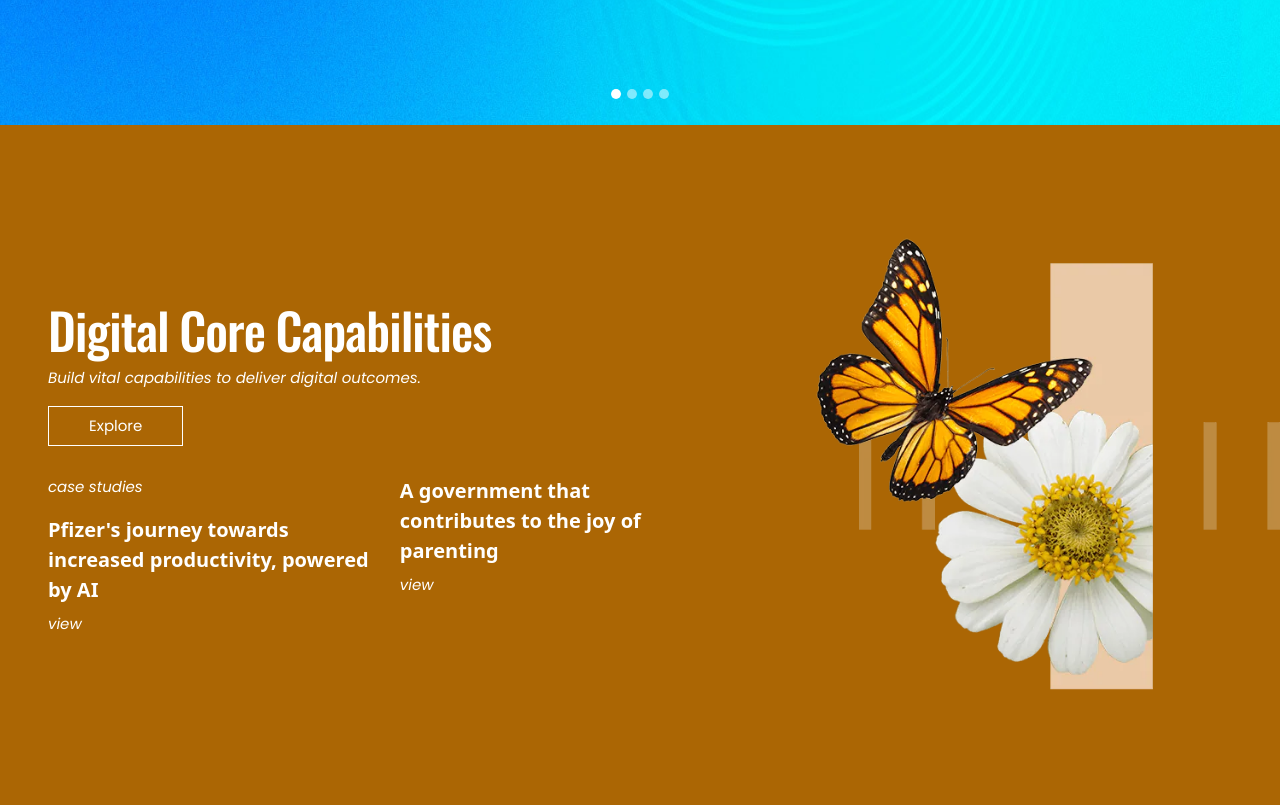
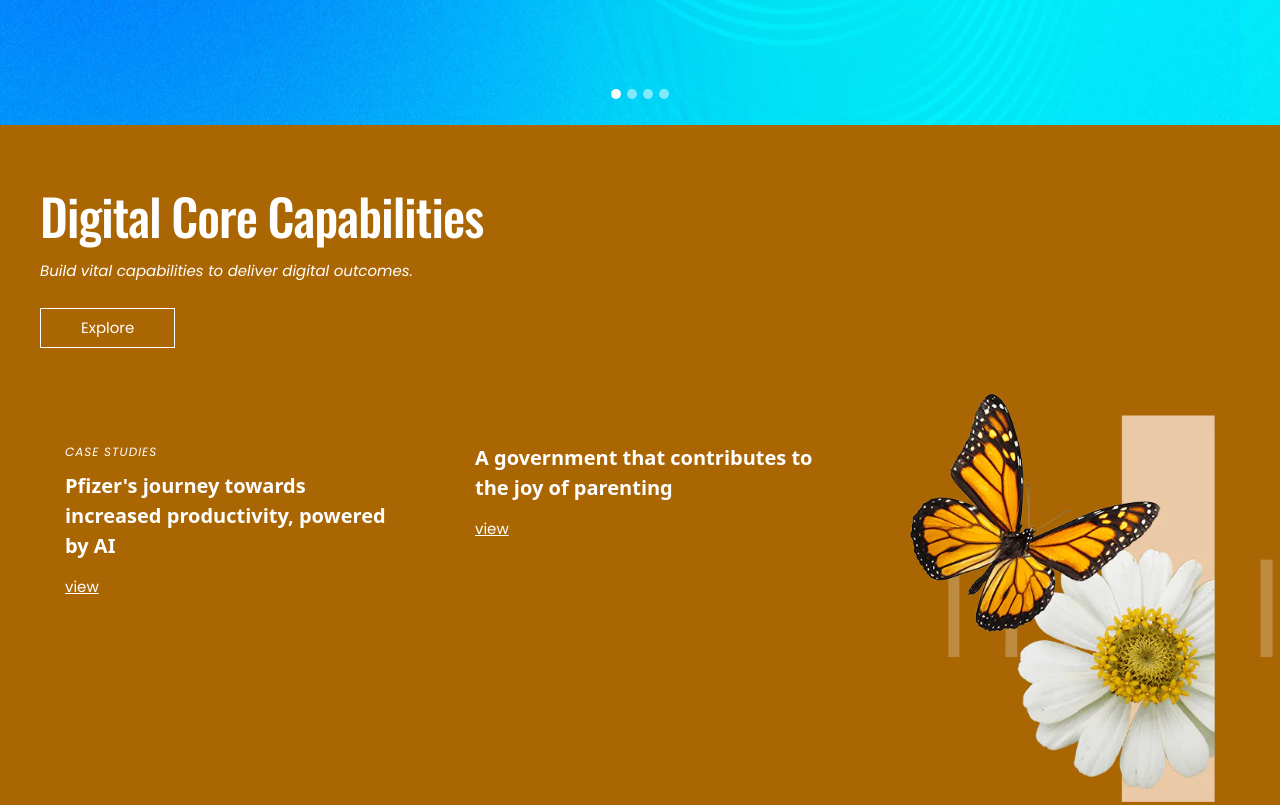
Before and after one commit to amnakhalid625/infosys-clone, a React (Vite) app: page / in a window 1280 px wide. Shown: the part 675-1480 px from the top of the page. Built offline with nearby package versions, Linux system fonts and the light colour scheme.

Commit message:
infosys_website_clone

```diff
--- a/src/pages/capabilities/Capability.jsx
+++ b/src/pages/capabilities/Capability.jsx
@@ -1,65 +1,33 @@
-import React from 'react'
-import './capability.css'
-// import butterfly from '../../assets/butterfly.png'
+import React from 'react';
+import './capability.css';
 
 const Capability = () => {
     return (
-        <>
-            <div className='capability   background-buterfly '>
-            <div className="col-lg-6 col-sm-12 col-12 mx-5 ">
-                            <div>
+        <section className='capability-section'>
+            <div className='capability-container background-butterfly'>
+                <div className="content-wrapper">
+                    <div className="main-content">
                         <h1>Digital Core Capabilities</h1>
                         <p>Build vital capabilities to deliver digital outcomes.</p>
-                                <button>Explore</button>
-                                <div className='case-parent'>
+                        <button className="explore-btn">Explore</button>
 
-                                    <div className='case1'>
-                                        <p>case studies</p>
+                        <div className='case-studies'>
+                            <div className='case-study case1'>
+                                <p className="case-label">case studies</p>
                                 <h3>Pfizer's journey towards increased productivity, powered by AI</h3>
-                                        <p>view</p>
-
-                                    </div>
-                                    <div className='case2'>
-                                        <h3>A government that contributes to the joy of parenting</h3>
-                                        <p>view</p>
+                                <p className="view-link">view</p>
                             </div>
 
+                            <div className='case-study case2'>
+                                <h3>A government that contributes to the joy of parenting</h3>
+                                <p className="view-link">view</p>
                             </div>
                         </div>
                     </div>
-                {/* <div className="capability ">
-                    <div className="row d-flex justify-content-start align-items-center">
-                        <div className="col-lg-6 col-sm-12 col-12">
-                            <div>
-                                <h1>Digital Core Capabilities</h1>
-                                <p>Build vital capabilities to deliver digital outcomes.</p>
-                                <button>Explore</button>
-                                <div className='case-parent'>
-
-                                    <div className='case1'>
-                                        <p>case studies</p>
-                                        <h3>Pfizer's journey towards increased productivity, powered by AI</h3>
-                                        <p>view</p>
-
-                                    </div>
-                                    <div className='case2'>
-                                        <h3>A government that contributes to the joy of parenting</h3>
-                                        <p>view</p>
-                                    </div>
-
                 </div>
             </div>
-                        </div>
-                        {/* <div className="col-lg-6 col-sm-12 col-12 butterflyImg">
-                            <img src={butterfly} alt="" className='img-fluid' />
-                        </div> */}
-
-                    {/* </div> */}
-                {/* </div> */}
-
-            </div>
-        </>
+        </section>
     )
 }
 
-export default Capability
+export default Capability;
--- a/src/pages/capabilities/capability.css
+++ b/src/pages/capabilities/capability.css
@@ -1,46 +1,143 @@
-.capability{
+.capability-section {
+    width: 100%;
     background-color: #AB6604;
-    padding: 20px 0px;
+}
+
+.capability-container {
+    background-color: #AB6604;
+    padding: 60px 20px;
     color: white;
+    position: relative;
+    overflow: hidden;
+    min-height: 750px;
+}
 
+.background-butterfly {
+    background-image: url("../../assets/butterfly.png");
+    background-repeat: no-repeat;
+    background-position: right -50px bottom -50px;
+    background-size: 60%;
+}
 
+.content-wrapper {
+    max-width: 1200px;
+    margin: 0 auto;
+    position: relative;
+    z-index: 2;
 }
-.capability h1{
-    font-family: "Oswald", sans-serif !important;
+
+.capability-container h1 {
+    font-family: "Oswald", sans-serif;
     font-size: 50px;
     word-spacing: -0.9px;
     letter-spacing: -0.9px;
-    color: white;
+    margin-bottom: 15px;
+    line-height: 1.2;
+    max-width: 600px;
 }
-.capability p{
-    font-family: "Poppins", sans-serif !important;
+
+.capability-container p {
+    font-family: "Poppins", sans-serif;
     font-size: 15px;
-    color: white;
     font-style: italic;
+    margin-bottom: 25px;
+    max-width: 500px;
 }
-.capability button{
-    font-family: "Poppins", sans-serif !important;
+
+.explore-btn {
+    font-family: "Poppins", sans-serif;
     font-size: 15px;
     padding: 8px 40px;
     background-color: transparent;
     border: 1px solid white;
     color: white;
+    cursor: pointer;
+    transition: all 0.3s ease;
+    margin-bottom: 40px;
 }
-.case-parent{
-    display: flex;
-    flex-direction: row;
-    justify-content: space-between;
+
+
+.case-studies {
+    display: grid;
+    grid-template-columns: repeat(auto-fit, minmax(300px, 1fr));
     gap: 20px;
     margin-top: 30px;
+    max-width: 800px;
 }
-.case1 h3,.case2 h3 {
-   font-size: 20px ;
-   font-weight: 800 !important;
-   line-height: 30px;
+
+.case-study {
+    padding: 25px;
+    border-radius: 5px;
+    transition: all 0.3s ease;
 }
-.butterflyImg img {
-    width: 100%;
-    max-width: 150%;
-    height: auto;
-    object-fit: contain;
-  }
+
+
+
+.case-label {
+    text-transform: uppercase;
+    font-size: 12px !important;
+    letter-spacing: 1px;
+    margin-bottom: 10px !important;
+}
+
+.case-study h3 {
+    font-size: 20px;
+    font-weight: 800;
+    line-height: 30px;
+    margin-bottom: 15px;
+}
+
+.view-link {
+    font-style: normal !important;
+    text-decoration: underline;
+    cursor: pointer;
+}
+
+@media (max-width: 1200px) {
+    .background-butterfly {
+        background-size: 50%;
+        background-position: right -30px bottom -30px;
+    }
+}
+
+@media (max-width: 992px) {
+    .capability-container h1 {
+        font-size: 42px;
+    }
+
+    .background-butterfly {
+        background-size: 45%;
+    }
+}
+
+@media (max-width: 768px) {
+    .capability-container {
+        padding: 40px 20px;
+        min-height: 600px;
+    }
+
+    .capability-container h1 {
+        font-size: 36px;
+    }
+
+    .background-butterfly {
+        background-size: 55%;
+        background-position: right -20px bottom -20px;
+    }
+}
+
+@media (max-width: 576px) {
+    .capability-container h1 {
+        font-size: 30px;
+        max-width: 100%;
+    }
+
+    .case-studies {
+        grid-template-columns: 1fr;
+    }
+
+    .background-butterfly {
+        background-size: 70%;
+        background-position: right -10px bottom -10px;
+    }
+}
```
Lines whose indentation alone changed are shown as unchanged.
